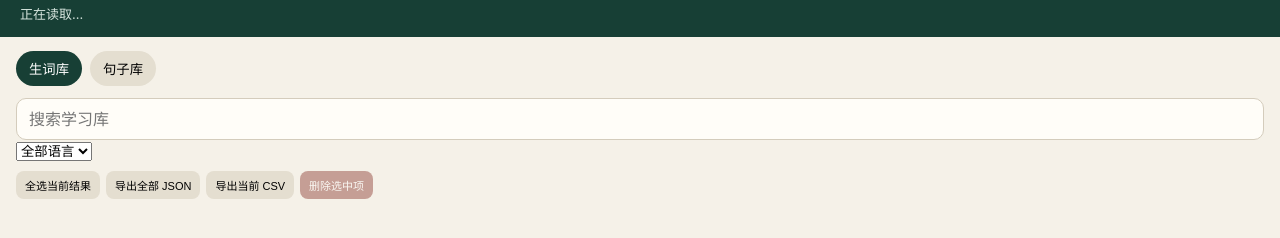
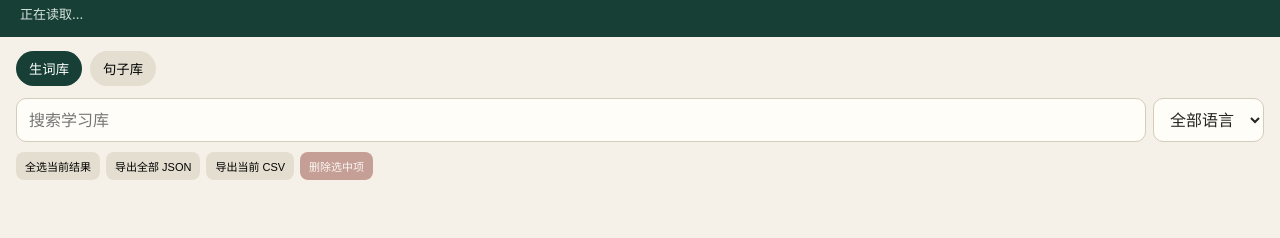
Before and after one commit to ShangqiJIN/english-reader, a website with bundled scripts: page src/sidepanel/sidepanel.html in a window 1280 px wide. Shown: the part 76-314 px from the top of the page. Built offline with nearby package versions, Linux system fonts and the light colour scheme; no server answers.

Commit message:
Add multilingual detection and language-grouped library

```diff
--- a/src/sidepanel/sidepanel.css
+++ b/src/sidepanel/sidepanel.css
@@ -8,14 +8,17 @@ h1 { margin: 4px 0; font: 700 25px/1.2 Georgia, serif; }
 nav { display: flex; gap: 8px; padding: 14px 16px 6px; }
 button { border: 0; border-radius: 999px; padding: 8px 13px; background: #e4ded0; cursor: pointer; }
 button.active { background: #173f35; color: white; }
-.search { padding: 6px 16px 2px; }
-input { width: 100%; border: 1px solid #d4ccbc; border-radius: 10px; padding: 10px 12px; background: #fffdf8; color: #25231e; font: inherit; }
+.search { display: grid; grid-template-columns: minmax(0, 1fr) auto; gap: 7px; padding: 6px 16px 2px; }
+input, select { border: 1px solid #d4ccbc; border-radius: 10px; padding: 10px 12px; background: #fffdf8; color: #25231e; font: inherit; }
+input { width: 100%; min-width: 0; }
+select { max-width: 124px; }
 .toolbar { display: flex; flex-wrap: wrap; gap: 6px; padding: 8px 16px 2px; }
 .toolbar button { padding: 6px 9px; border-radius: 8px; font-size: 11px; }
 .toolbar .danger { background: #8d3b32; color: white; }
 .toolbar button:disabled { cursor: not-allowed; opacity: .45; }
 .notice { min-height: 17px; margin: 2px 16px; color: #347453; font-size: 11px; }
 main { display: grid; gap: 10px; padding: 10px 16px 28px; }
+.language-group { margin: 8px 2px -2px; color: #355f50; font-size: 13px; font-weight: 800; letter-spacing: .04em; }
 .item { padding: 14px; border: 1px solid #ddd5c6; border-radius: 12px; background: #fffdf8; }
 .item-head { display: flex; align-items: flex-start; justify-content: space-between; gap: 10px; }
 .item-select { display: flex; align-items: flex-start; gap: 9px; min-width: 0; }
```
